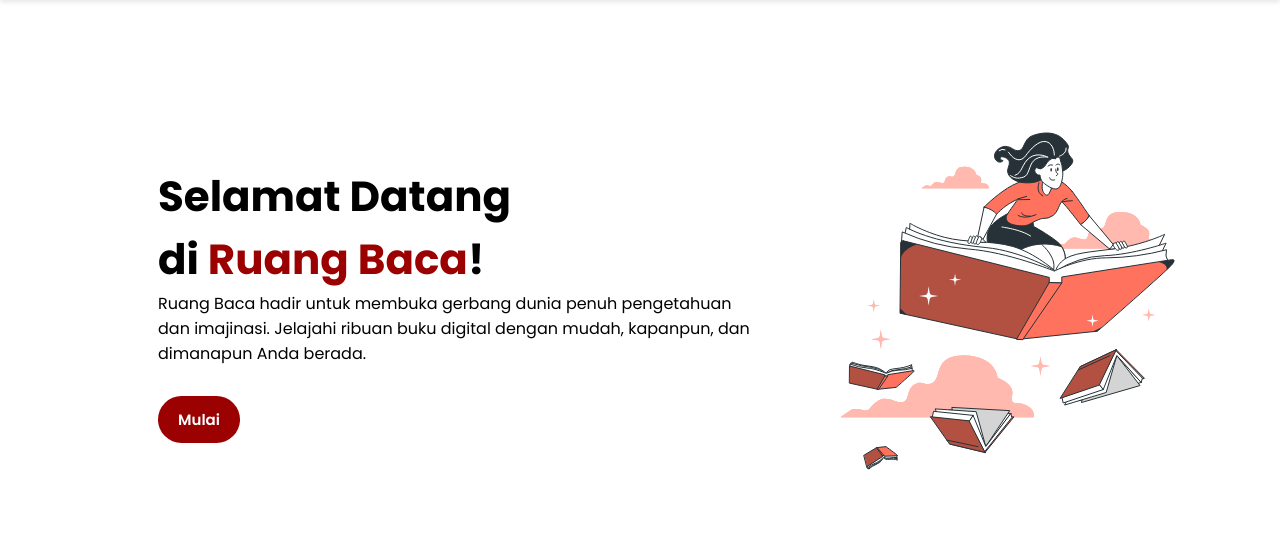
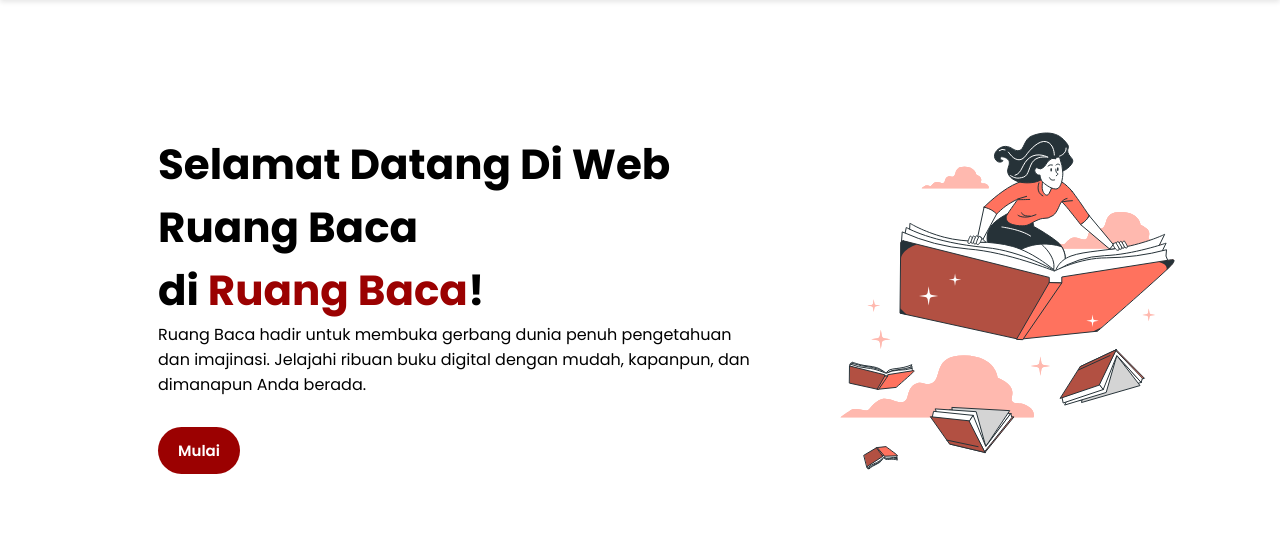
Before and after one commit to AstriSriRahayu12/sqt, a PHP site: page / in a window 1280 px wide; the page is wider, and only the part inside the window is pictured. Shown: the part 87-636 px from the top of that part. Run offline with PHP 8.4, Linux system fonts and the light colour scheme; data comes from the database, SQL or seed files in the repository; some libraries are stand-ins or nearby versions.

Commit message:
Menambah kalimat pada baris 165

```diff
--- a/webRuangBaca/index.php
+++ b/webRuangBaca/index.php
@@ -162,7 +162,7 @@ Admin Of Library Management System";
 
   <div class="twoColumns">
     <div class="right" class="responsive">
-      <h4>Selamat Datang</h4>
+      <h4>Selamat Datang Di Web Ruang Baca</h4>
       <h4>di <span>Ruang Baca</span>!</h4>
       <p>Ruang Baca hadir untuk membuka gerbang dunia penuh pengetahuan dan imajinasi. Jelajahi ribuan buku digital
         dengan mudah, kapanpun, dan dimanapun Anda berada. </p>
```
